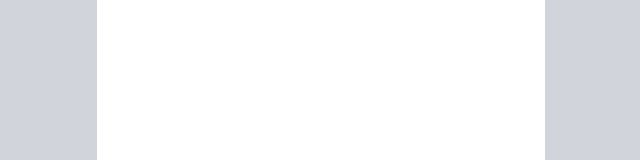
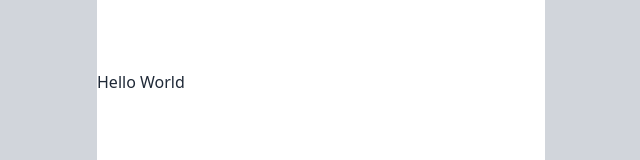
Before and after one commit to Eamon778/todoApp, a React (Vite) app: page / in a window 1280 px wide. Shown: the part 150-310 px from the top of the page, without its empty margins (319-959 px from the left). Built offline with nearby package versions, Linux system fonts and the light colour scheme.

Commit message:
checking

```diff
--- a/src/Task.jsx
+++ b/src/Task.jsx
@@ -90,6 +90,9 @@ function Task() {
                     </div>
                 ))}
             </div>
+            <div>
+                <p>Hello World</p>
+            </div>
         </div>
     );
 }
```
